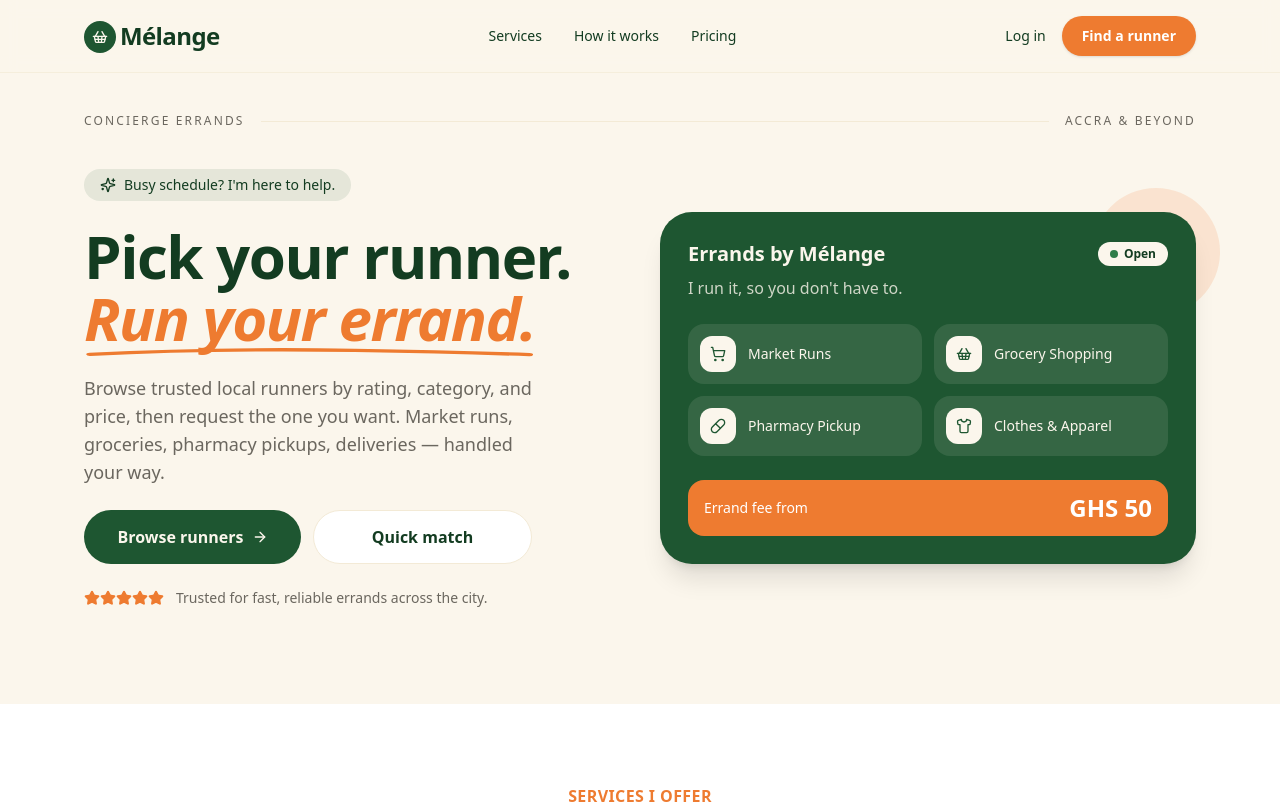
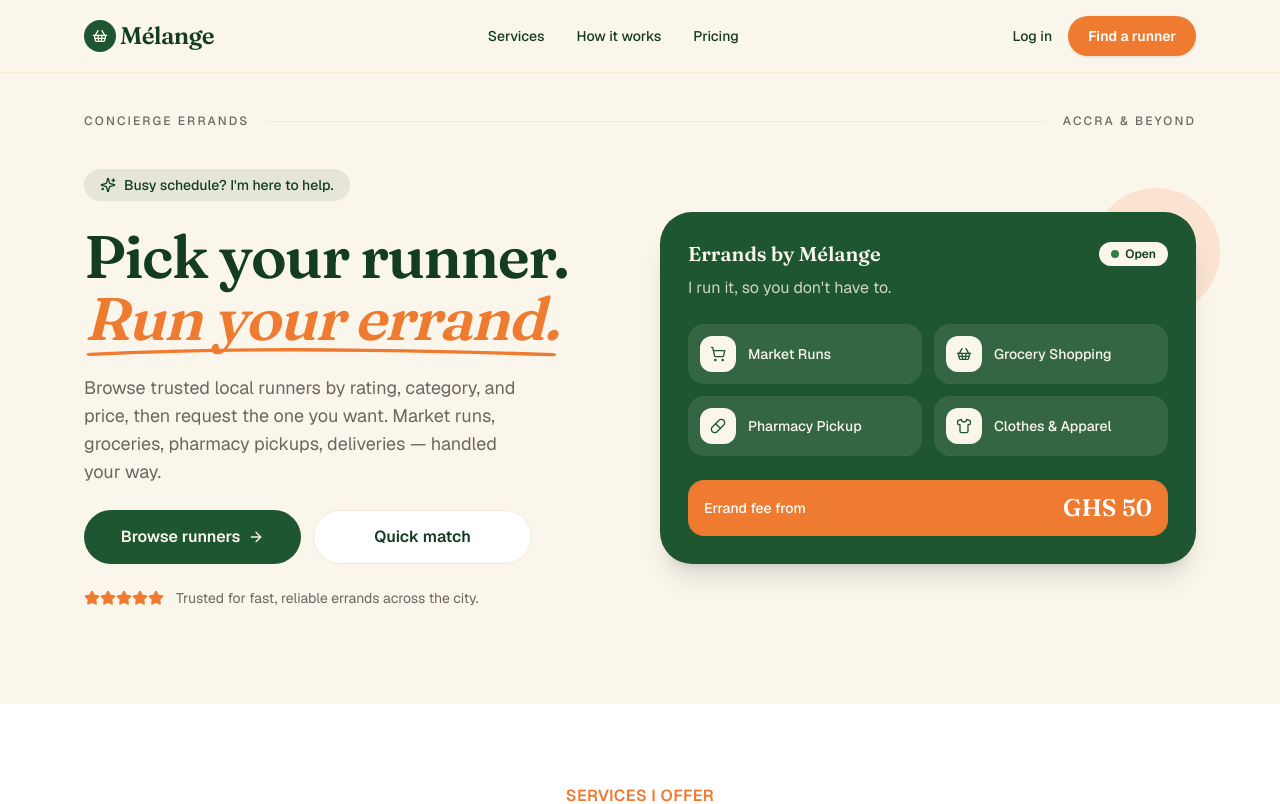
Before and after one commit to Joel4607/melange, a Next.js app: page / in a window 1280 px wide. Shown: the top 804 px of the page. Built offline with nearby package versions, Linux system fonts and the light colour scheme; no server answers.

Commit message:
Fix: correctly revert font to Google Fonts and remove globals.css duplication

```diff
--- a/src/app/globals.css
+++ b/src/app/globals.css
@@ -47,52 +47,3 @@ body {
   font-size: clamp(1.875rem, 6vw, 3rem);
   line-height: 1.1;
 }
-
-
-/* Mélange brand palette (from the brand flyer): forest green, bright orange, cream/white */
-@theme {
-  --color-cream: #fbf6ec;
-  --color-cream-deep: #f3ead6;
-  --color-green: #1e5631;
-  --color-green-deep: #133c21;
-  --color-green-soft: #2f7d49;
-  --color-orange: #ee7b30;
-  --color-orange-deep: #d9641c;
-  --color-ink: #1c1a17;
-  --color-muted: #6b675f;
-
-  --font-sans: ui-sans-serif, system-ui, sans-serif;
-  --font-mono: ui-monospace, SFMono-Regular, Menlo, Monaco, Consolas, "Liberation Mono", "Courier New", monospace;
-  --font-display: var(--color-green); /* fallback to primary brand color for display */
-}
-
-html {
-  /* Prevent iOS Safari from auto-inflating text in landscape. */
-  -webkit-text-size-adjust: 100%;
-  text-size-adjust: 100%;
-}
-
-body {
-  background: var(--color-cream);
-  color: var(--color-ink);
-  font-family: var(--font-geist-sans), ui-sans-serif, system-ui, sans-serif;
-  /* Never let a stray wide element cause horizontal scroll on phones. */
-  overflow-x: hidden;
-}
-
-/* Fluid headings: scale smoothly with the viewport (no breakpoint jumps),
-   so the same layout reads well from a 320px phone up to desktop. */
-@utility text-fluid-hero {
-  font-size: clamp(2.5rem, 10vw, 3.75rem);
-  line-height: 1.04;
-}
-
-@utility text-fluid-h2 {
-  font-size: clamp(1.75rem, 5.5vw, 2.25rem);
-  line-height: 1.15;
-}
-
-@utility text-fluid-cta {
-  font-size: clamp(1.875rem, 6vw, 3rem);
-  line-height: 1.1;
-}
--- a/src/app/layout.tsx
+++ b/src/app/layout.tsx
@@ -1,11 +1,26 @@
 import type { Metadata, Viewport } from "next";
-// Google Font imports removed for production build stability
+import { Geist, Geist_Mono, Fraunces } from "next/font/google";
 import "./globals.css";
 import { ServiceWorkerRegister } from "./service-worker-register";
 import { InstallPrompt } from "./install-prompt";
 import { PushNotifications } from "./push-notifications";
 
-// Font variables removed; using system default fonts via Tailwind
+const geistSans = Geist({
+  variable: "--font-geist-sans",
+  subsets: ["latin"],
+});
+
+const geistMono = Geist_Mono({
+  variable: "--font-geist-mono",
+  subsets: ["latin"],
+});
+
+const fraunces = Fraunces({
+  variable: "--font-fraunces",
+  subsets: ["latin"],
+  weight: ["400", "500", "600", "700"],
+  style: ["normal", "italic"],
+});
 
 export const metadata: Metadata = {
   title: "Mélange — Errands, run for you",
@@ -43,7 +58,7 @@ export default function RootLayout({
   return (
     <html
       lang="en"
-      className={`h-full antialiased`}
+      className={`${geistSans.variable} ${geistMono.variable} ${fraunces.variable} h-full antialiased`}
     >
       <body
         className="min-h-full flex flex-col bg-cream text-ink"
```
